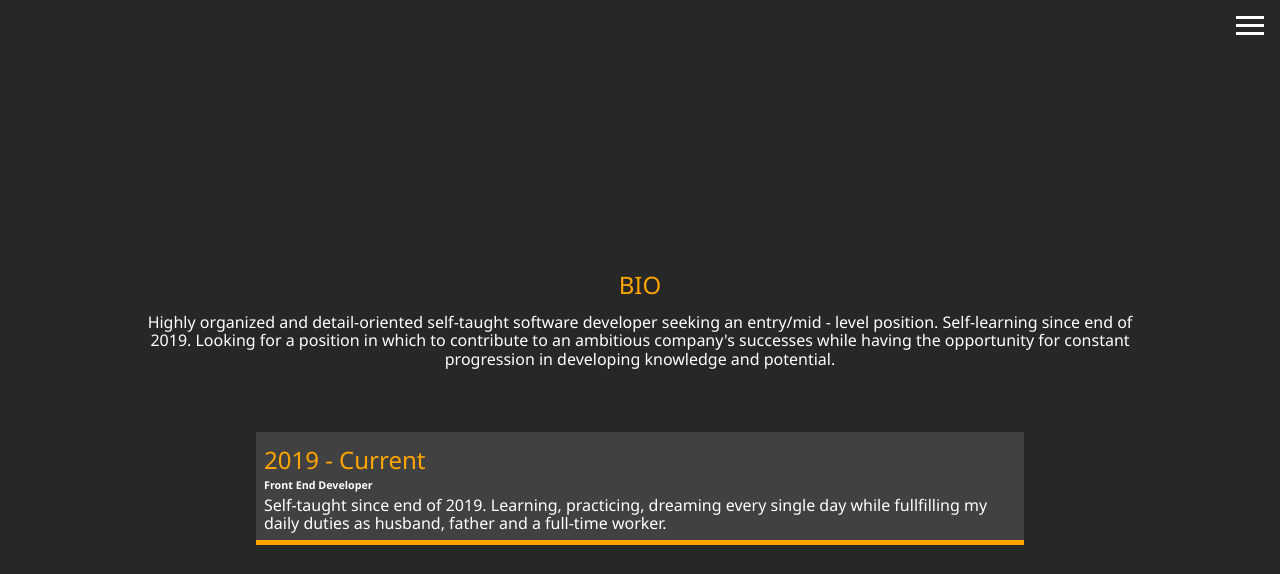
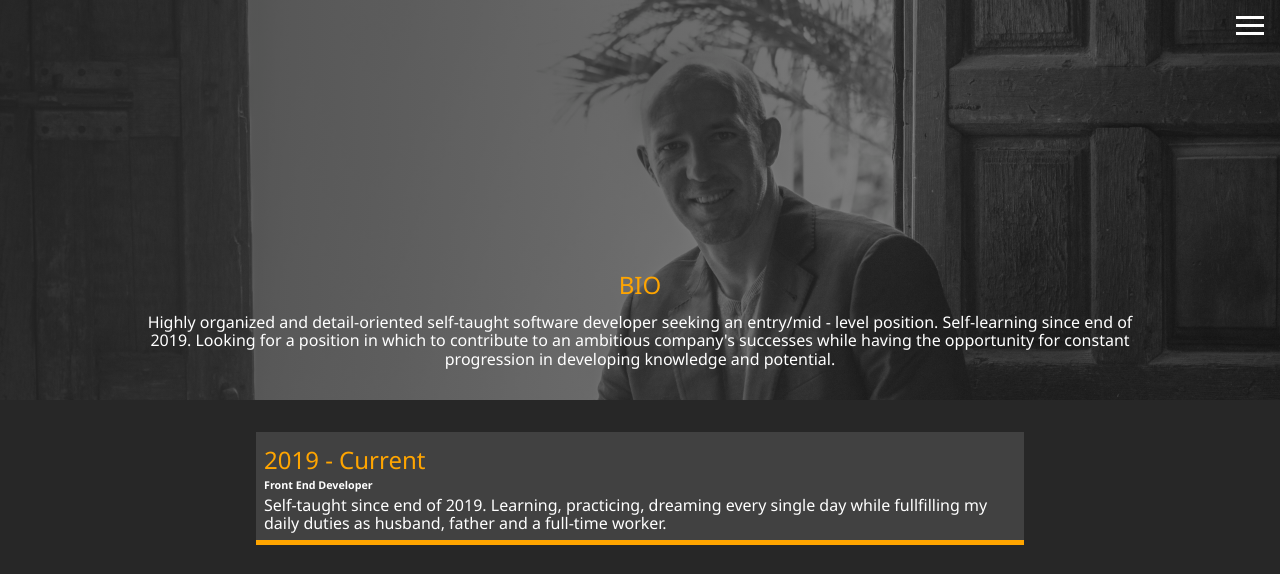
Before and after one commit to Farkas80/MyPage, a plain HTML site: page about.html in a window 1280 px wide. Shown: the top 574 px of the page. Drawn offline with nearby package versions, Linux system fonts and the light colour scheme; files that its build step writes are made by us from their sources.

Commit message:
Update _about.scss

```diff
--- a/scss/_about.scss
+++ b/scss/_about.scss
@@ -10,7 +10,7 @@
             rgba($primary-color, 0.75),
             rgba($primary-color, 0.35)
         ),
-        url('images/_MG_8414.jpg') center top;
+        url('../images/_MG_8414.jpg') center top;
     background-size: cover;
     display: flex;
     flex-direction: column;
```
